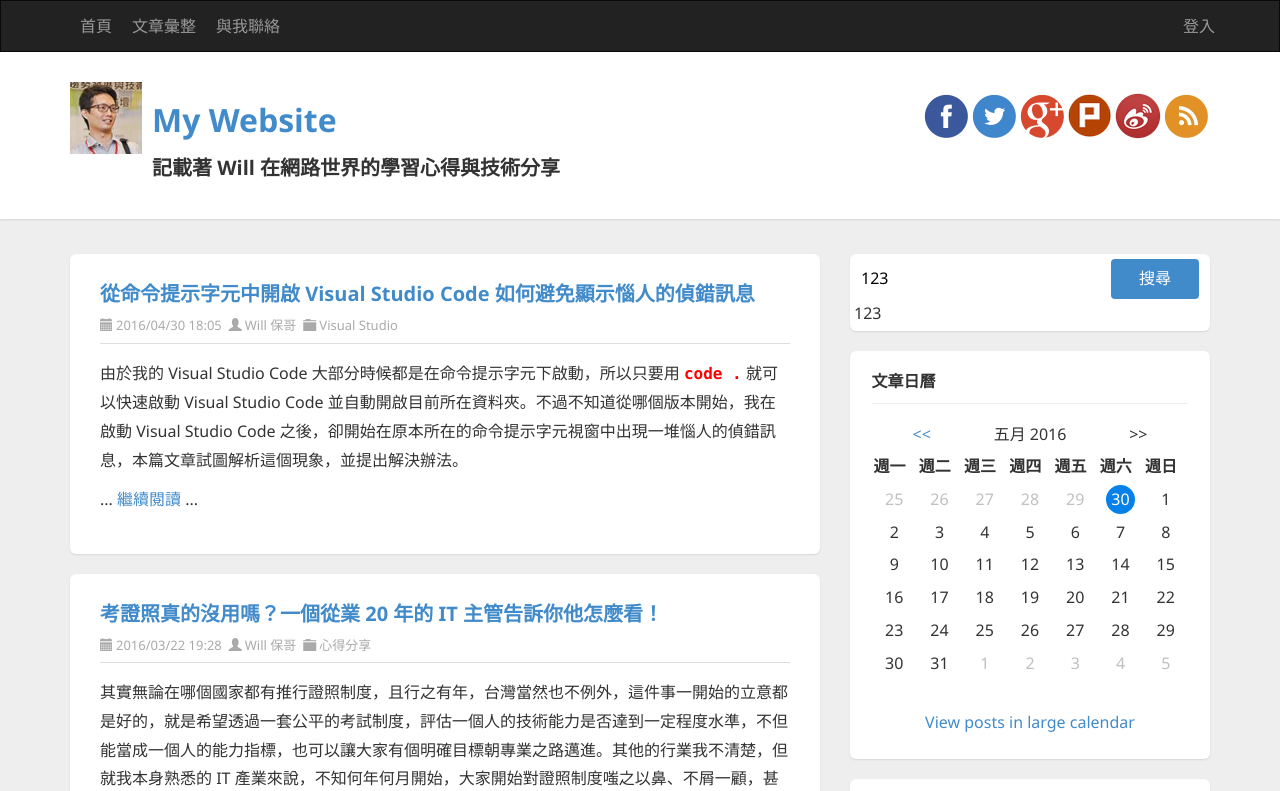
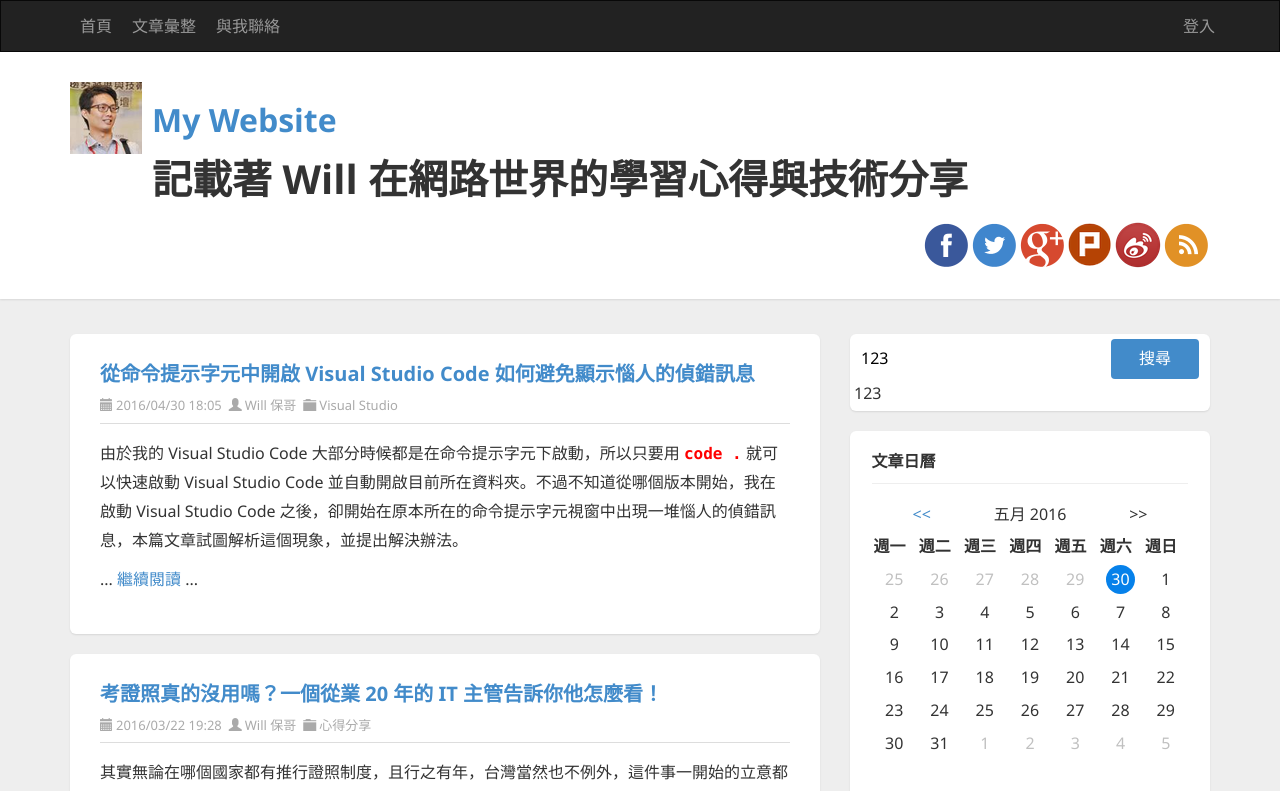
Before and after one commit to Wcc723/DCT_106030, an Angular app: page / in a window 1280 px wide. Shown: the top 791 px of the page. Built offline with nearby package versions, Linux system fonts and the light colour scheme.

Commit message:
09 練習 Attribute Directive (屬性型指令) 用法: ngStyle 與 ngClass

```diff
--- a/src/app/header/header.component.html
+++ b/src/app/header/header.component.html
@@ -37,7 +37,9 @@
             {{ sitename }}
           </a>
         </h1>
-        <h3 [ngClass]="{ 'red': showRed }" [innerText]="subtitle"></h3>
+        <h3 [innerText]="subtitle"
+          [class.red]="showRed"
+          [style.font-size]="'40px'"></h3>
       </div>
 
       <div id="social-icons" class="pull-right social-icon">
```
